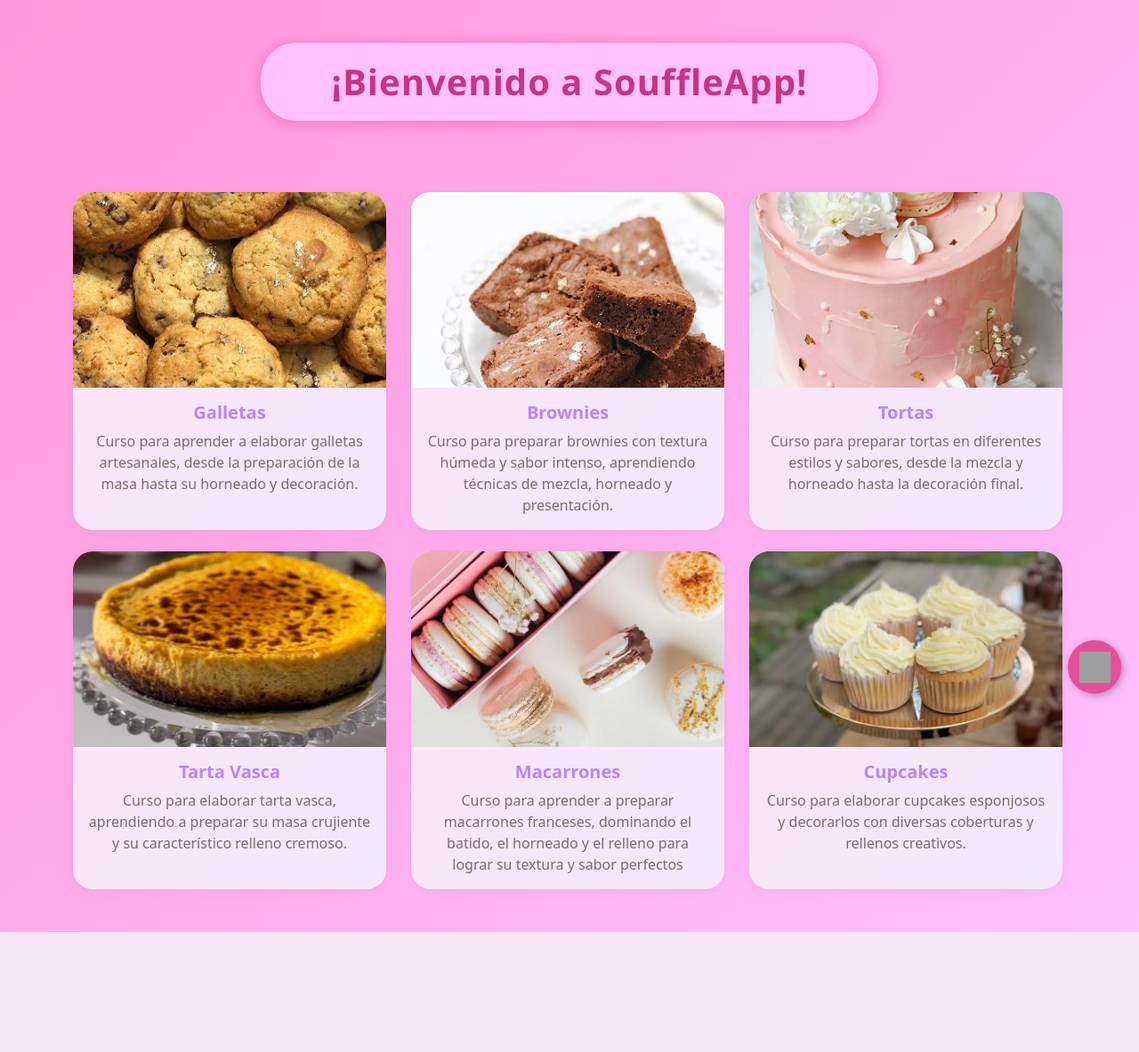
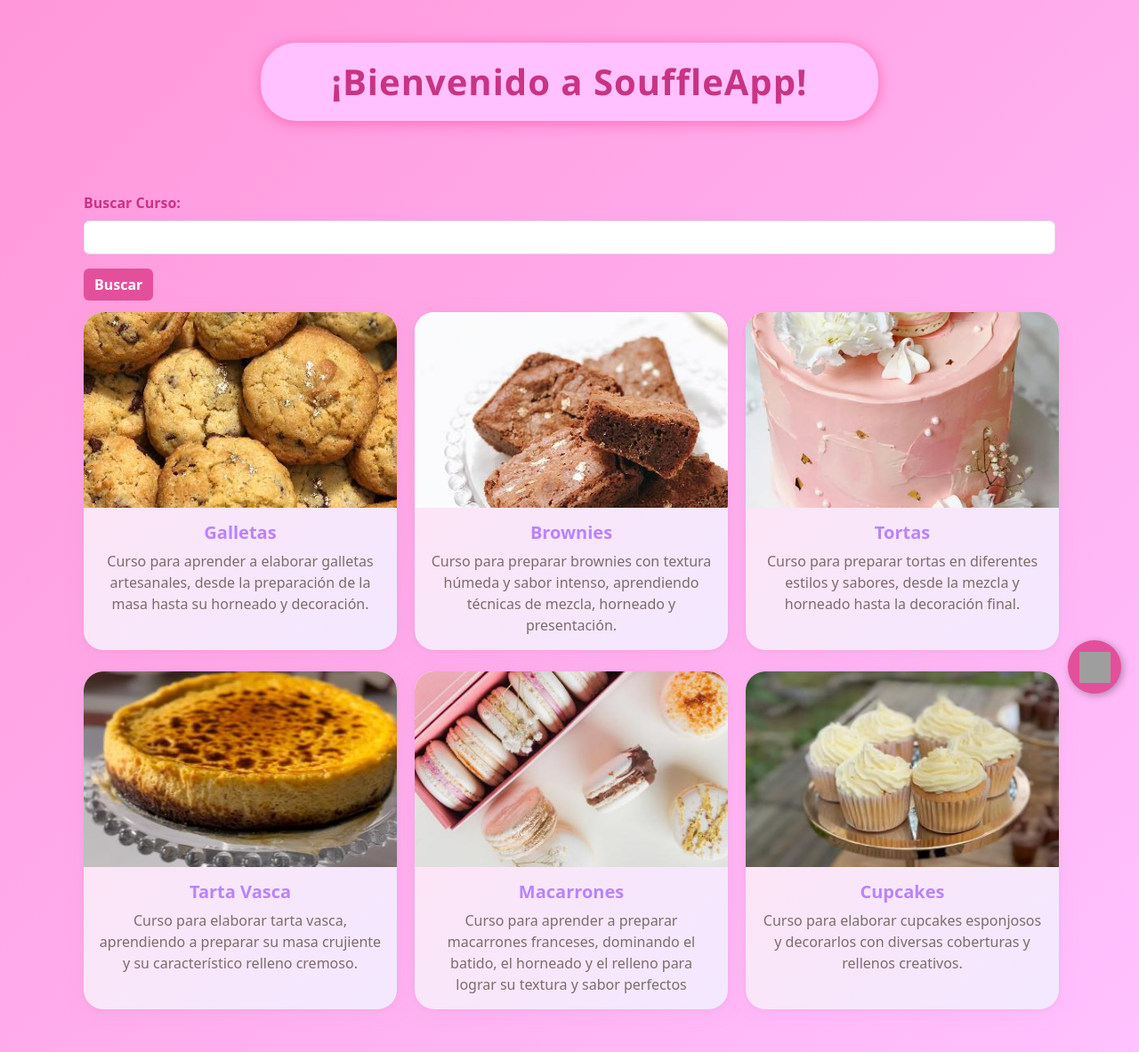
Before and after one commit to CSM-Coders/Souffle, a Django app: page /home/ in a window 1280 px wide. Shown: the whole page at 89% size. Before the commit the page ends 1048 px from the top, so only its background shows below. Run offline with Django 5.2, Linux system fonts and the light colour scheme; data comes from the database, SQL or seed files in the repository; grey boxes are pictures that could not be loaded.

Commit message:
agregar barra de busqueda

```diff
--- a/souffleApp/templates/souffleApp/home.html
+++ b/souffleApp/templates/souffleApp/home.html
@@ -55,6 +55,19 @@
             <div class="d-flex justify-content-center mb-5">
                 <h1 class="souffle-title">¡Bienvenido a SouffleApp!</h1>
             </div>
+            <div class="container">
+    <form action="">
+        <div class="mb-3">
+            <label for="searchCourse" class="form-label search-label">
+                Buscar Curso:
+            </label>
+            <input type="text" class="form-control" name="searchCourse"/>
+        </div>
+        <button type="submit" class="btn btn-primary btn-search">Buscar</button>
+    </form>
+    {% if searchTerm %}
+    <p class="searching-text">Buscando {{searchTerm}}</p>
+    {% endif %}
             <div class="row justify-content-center g-4">
                 {% for curso in souffleApp %}
                 <div class="col-12 col-sm-6 col-md-4 col-lg-4 d-flex justify-content-center">
@@ -102,6 +115,26 @@
                 color: #fff;
                 transform: scale(1.05);
             }
+            .search-label {
+                font-weight: bold;
+                color: #C93384;
+            }
+            .btn-search {
+                background: #e44f9c;
+                border: none;
+                color: #fff;
+                font-weight: 600;
+                transition: background 0.2s, transform 0.2s;
+                margin-bottom: 0.8rem;
+            }
+            .btn-search:hover {
+                background: #C93384;
+                transform: scale(1.05);
+            }
+            .searching-text {
+                color: #C93384;
+                font-weight: 600;
+            }
         </style>
     </body>
 </html>
--- a/souffleApp/views.py
+++ b/souffleApp/views.py
@@ -9,7 +9,10 @@ def main(request):
 
 def home(request):
     souffleApp = SouffleApp.objects.all()
-    return render(request, 'souffleApp/home.html', {'souffleApp': souffleApp})
+    searchTerm = request.GET.get('searchCourse')
+    if searchTerm:
+        souffleApp = souffleApp.filter(title__icontains=searchTerm)
+    return render(request, 'souffleApp/home.html', {'souffleApp': souffleApp, 'searchTerm': searchTerm})
 
 def cursos_entry(request):
     return render(request, 'souffleApp/cursos_entry.html')
```
